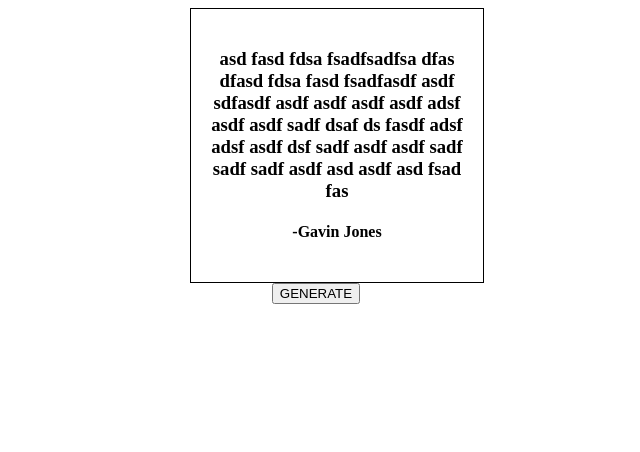
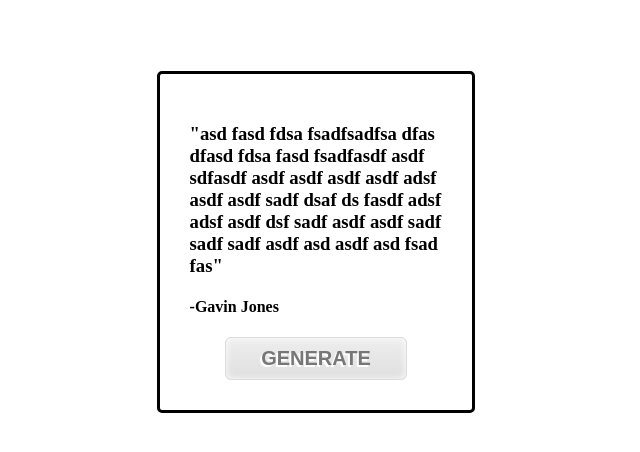
Before and after one commit to gjo603/upquotes, a PHP site: page /main-page/main.html in a window 1280 px wide. Shown: the top 452 px of the page, without its empty margins (324-964 px from the left). Run offline with PHP 8.4, Linux system fonts and the light colour scheme.

Commit message:
styled a little

```diff
--- a/main-page/main.css
+++ b/main-page/main.css
@@ -8,13 +8,14 @@ body {
     margin-left: auto;
     margin-right: auto;
     width: 20%;
+    border: 3px solid black;
+    border-radius: 5px;
+    padding: 30px;
+    margin-top: 5%;
 
 }
 
 .display {
-    border: 1px solid black;
-    text-align: center;
-    padding: 20px;
     width: 100%;
 
 }
@@ -22,4 +23,49 @@ body {
 .genbutton {
     text-align: center;
 
+
 }
+
+button {
+    -moz-box-shadow:inset 0px 0px 7px 0px #ffffff;
+	-webkit-box-shadow:inset 0px 0px 7px 0px #ffffff;
+	box-shadow:inset 0px 0px 7px 0px #ffffff;
+	background:-webkit-gradient(linear, left top, left bottom, color-stop(0.05, #ededed), color-stop(1, #dfdfdf));
+	background:-moz-linear-gradient(top, #ededed 5%, #dfdfdf 100%);
+	background:-webkit-linear-gradient(top, #ededed 5%, #dfdfdf 100%);
+	background:-o-linear-gradient(top, #ededed 5%, #dfdfdf 100%);
+	background:-ms-linear-gradient(top, #ededed 5%, #dfdfdf 100%);
+	background:linear-gradient(to bottom, #ededed 5%, #dfdfdf 100%);
+	filter:progid:DXImageTransform.Microsoft.gradient(startColorstr='#ededed', endColorstr='#dfdfdf',GradientType=0);
+	background-color:#ededed;
+	-moz-border-radius:6px;
+	-webkit-border-radius:6px;
+	border-radius:6px;
+	border:1px solid #dcdcdc;
+	display:inline-block;
+	cursor:pointer;
+	color:#777777;
+	font-family:Arial;
+	font-size:20px;
+	font-weight:bold;
+	padding:9px 35px;
+	text-decoration:none;
+	text-shadow:-2px 2px 0px #ffffff;
+
+}
+
+button:hover {
+    background:-webkit-gradient(linear, left top, left bottom, color-stop(0.05, #dfdfdf), color-stop(1, #ededed));
+	background:-moz-linear-gradient(top, #dfdfdf 5%, #ededed 100%);
+	background:-webkit-linear-gradient(top, #dfdfdf 5%, #ededed 100%);
+	background:-o-linear-gradient(top, #dfdfdf 5%, #ededed 100%);
+	background:-ms-linear-gradient(top, #dfdfdf 5%, #ededed 100%);
+	background:linear-gradient(to bottom, #dfdfdf 5%, #ededed 100%);
+	filter:progid:DXImageTransform.Microsoft.gradient(startColorstr='#dfdfdf', endColorstr='#ededed',GradientType=0);
+	background-color:#dfdfdf;
+}
+
+button:active {
+    position:relative;
+    top:1px;
+}
--- a/main-page/main.html
+++ b/main-page/main.html
@@ -10,7 +10,9 @@
 <body>
     <div class="content">
         <div class="display">
-            <h3>asd fasd fdsa fsadfsadfsa dfas dfasd fdsa fasd fsadfasdf asdf sdfasdf asdf asdf asdf asdf adsf asdf asdf sadf dsaf ds fasdf adsf adsf asdf dsf sadf asdf asdf sadf sadf sadf asdf asd asdf asd fsad fas</h3>
+
+            <h3 class="quote">"asd fasd fdsa fsadfsadfsa dfas dfasd fdsa fasd fsadfasdf asdf sdfasdf asdf asdf asdf asdf adsf asdf asdf sadf dsaf ds fasdf adsf adsf asdf dsf sadf asdf asdf sadf sadf sadf asdf asd asdf asd fsad fas"</h3>
+
             <h4>-Gavin Jones</h4>
         </div>
         <div class="genbutton">
```
